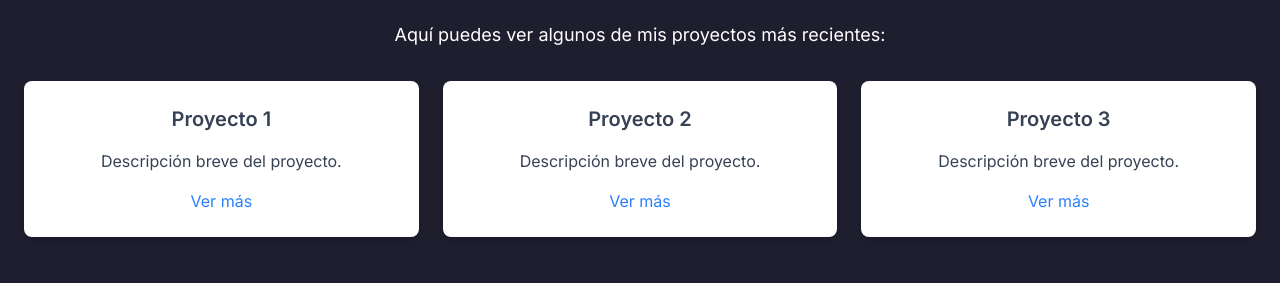
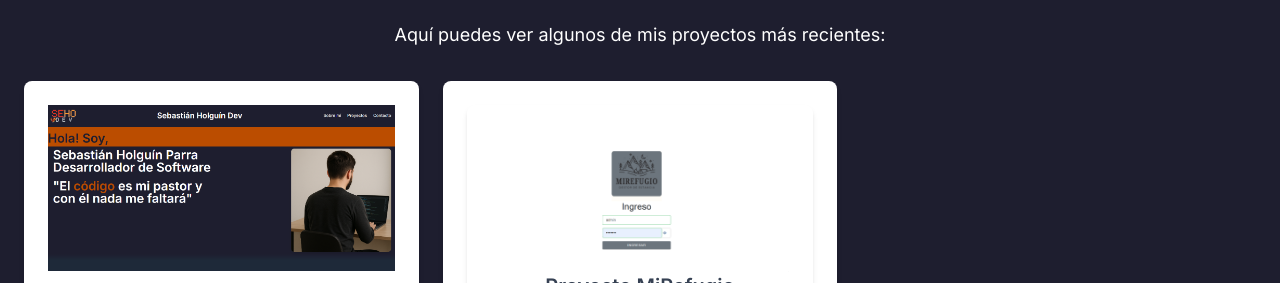
Before and after one commit to holguin356/sebasholguinweb, a website built with Vite: page index.html in a window 1280 px wide. Shown: the part 1227-1510 px from the top of the page. Built offline with nearby package versions, Linux system fonts and the light colour scheme.

Commit message:
Detalles finales

```diff
--- a/index.html
+++ b/index.html
@@ -5,7 +5,6 @@
   <meta charset="UTF-8">
   <meta name="viewport" content="width=device-width, initial-scale=1.0">
   <title>Sebastián Holguín | Desarrollador de Software</title>
-  <meta name="google-site-verification" content="0alAmmYz2h3y9Za17TGsuMu0FoVhEaFIcuMasi8aJuc" />
   <!--SEO-->
   <meta name="description"
     content="Portafolio profesional de Sebastián Holguín Parra, desarrollador de software especializado en aplicaciones web y móviles.">
--- a/src/main.js
+++ b/src/main.js
@@ -1,6 +1,10 @@
 import "./style.css";
 import logo from "/src/logo.png";
 import img1 from "/src/img1.png";
+import proyecto1 from "/src/proyecto1.PNG";
+import proyecto2 from "/src/proyecto2.PNG";
+import proyecto21 from "/src/proyecto2-1.PNG";
+
 
 // Insertamos el contenido HTML para el portafolio en el div con id "app"
 document.querySelector("#app").innerHTML = `
@@ -10,9 +14,9 @@ document.querySelector("#app").innerHTML = `
     <h1 class="hidden sm:block md:text-3xl text-2xl font-semibold mr-4">Sebastián Holguín Dev</h1>
 
     <ul class="flex gap-6 text-sm sm:text-base">
-      <li><a href="#about" class="hover:text-red-400">Sobre mí</a></li>
-      <li><a href="#projects" class="hover:text-yellow-400">Proyectos</a></li>
-      <li><a href="#contact" class="hover:text-yellow-400">Contacto</a></li>
+      <li><a href="#about" class="hover:text-amber-700">Sobre mí</a></li>
+      <li><a href="#projects" class="hover:text-amber-700">Proyectos</a></li>
+      <li><a href="#contact" class="hover:text-amber-700">Contacto</a></li>
     </ul>
   </nav>
 </header>
@@ -53,7 +57,7 @@ document.querySelector("#app").innerHTML = `
       <div class="mx-auto pb-4 px-6 text-center md:w-1/2 w-full text-white">
         <h2 class="md:text-5xl text-3xl font-semibold mb-6">Sobre mí</h2>
         <p class="md:text-3xl text-xl">
-          Soy Sebastián Holguín, sueño con ser un gran desarrollador.
+          Soy <span class="text-amber-700">Sebastián Holguín</span>, sueño con ser un gran desarrollador.
           Estoy en busca de una empresa que me guíe y me ayude a crecer como programador,
           seguir buenas prácticas como el código limpio y mejorar cada día en lo que me apasiona.
         </p>
@@ -79,12 +83,13 @@ document.querySelector("#app").innerHTML = `
           <a href="https://drive.google.com/file/d/1_l1msroVry7IOmttEqXYAyhKSASSDKpH/view?usp=sharing" target="_blank"
             class="transition-all text-[#BB4D00] hover:scale-200 duration-300" title="Ver CV">
 
-            <svg viewBox="0 0 24 24" height="50" width="50" xmlns="http://www.w3.org/2000/svg"
-              stroke="currentColor" fill="#1F2937">
+            <svg viewBox="0 0 24 24" height="50" width="50" xmlns="http://www.w3.org/2000/svg" stroke="currentColor"
+              fill="#1F2937">
               <g id="SVGRepo_bgCarrier" stroke-width="0"></g>
               <g id="SVGRepo_tracerCarrier"></g>
               <g id="SVGRepo_iconCarrier">
-                <path d="M3 24h19v-23h-1v22h-18v1zm17-24h-18v22h18v-22zm-3 17h-12v1h12v-1zm0-3h-12v1h12v-1zm0-3h-12v1h12v-1zm-7.348-3.863l.948.3c-.145.529-.387.922-.725 1.178-.338.257-.767.385-1.287.385-.643 0-1.171-.22-1.585-.659-.414-.439-.621-1.04-.621-1.802 0-.806.208-1.432.624-1.878.416-.446.963-.669 1.642-.669.592 0 1.073.175 1.443.525.221.207.386.505.496.892l-.968.231c-.057-.251-.177-.449-.358-.594-.182-.146-.403-.218-.663-.218-.359 0-.65.129-.874.386-.223.258-.335.675-.335 1.252 0 .613.11 1.049.331 1.308.22.26.506.39.858.39.26 0 .484-.082.671-.248.187-.165.322-.425.403-.779zm3.023 1.78l-1.731-4.842h1.06l1.226 3.584 1.186-3.584h1.037l-1.734 4.842h-1.044z"/>
+                <path
+                  d="M3 24h19v-23h-1v22h-18v1zm17-24h-18v22h18v-22zm-3 17h-12v1h12v-1zm0-3h-12v1h12v-1zm0-3h-12v1h12v-1zm-7.348-3.863l.948.3c-.145.529-.387.922-.725 1.178-.338.257-.767.385-1.287.385-.643 0-1.171-.22-1.585-.659-.414-.439-.621-1.04-.621-1.802 0-.806.208-1.432.624-1.878.416-.446.963-.669 1.642-.669.592 0 1.073.175 1.443.525.221.207.386.505.496.892l-.968.231c-.057-.251-.177-.449-.358-.594-.182-.146-.403-.218-.663-.218-.359 0-.65.129-.874.386-.223.258-.335.675-.335 1.252 0 .613.11 1.049.331 1.308.22.26.506.39.858.39.26 0 .484-.082.671-.248.187-.165.322-.425.403-.779zm3.023 1.78l-1.731-4.842h1.06l1.226 3.584 1.186-3.584h1.037l-1.734 4.842h-1.044z" />
               </g>
             </svg>
             </svg>
@@ -137,29 +142,54 @@ document.querySelector("#app").innerHTML = `
 <section id="projects" class="py-12 bg-[#1e1e2f] ">
   <div class="w-full mx-auto px-6 text-center text-white">
     <h2 class="text-3xl font-semibold mb-6">Mis Proyectos</h2>
-    <p class="text-lg text-white" >
+    <p class="text-lg text-white">
       Aquí puedes ver algunos de mis proyectos más recientes:
     </p>
     <!-- Lista de proyectos, puedes agregar más según sea necesario -->
     <div class="grid grid-cols-1 md:grid-cols-2 lg:grid-cols-3 gap-6 mt-8">
       <div class="bg-white p-6 rounded-lg shadow-md">
-        <h3 class="text-xl font-semibold mb-4 text-gray-700">Proyecto 1</h3>
-        <p class="text-gray-700 mb-4">Descripción breve del proyecto.</p>
-        <a href="#" class="text-blue-500">Ver más</a>
+        <img src="${proyecto1}" alt="Proyecto 1" class="mr-4 pb-4">
+        <h3 class="text-xl font-semibold mb-4 text-gray-700">Sebas holguin web</h3>
+        <p class="text-gray-700 mb-4">Creé mi portafolio utilizando HTML, JavaScript y Tailwind CSS, con Vite para
+          optimizar el rendimiento. El diseño es responsive, adaptándose a todos los dispositivos. Implementé buenas
+          prácticas de SEO como etiquetas meta mejorando la visibilidad en los motores de búsqueda.</p>
+        <a href="https://github.com/holguin356/sebasholguinweb" target="_blank" class="text-blue-500">Ver más</a>
       </div>
       <div class="bg-white p-6 rounded-lg shadow-md">
-        <h3 class="text-xl font-semibold mb-4 text-gray-700">Proyecto 2</h3>
-        <p class="text-gray-700 mb-4">Descripción breve del proyecto.</p>
-        <a href="#" class="text-blue-500">Ver más</a>
+        <div class="bg-white p-6 rounded-lg shadow-md relative group ">
+          <!-- Imagen principal -->
+          <img src="${proyecto2}" alt="Proyecto 2"
+            class=" inset-0 object-cover transition-opacity duration-500 opacity-100 group-hover:opacity-0" />
+
+          <!-- Imagen en hover -->
+          <img src="${proyecto21}" alt="Proyecto 2"
+            class="absolute inset-0 object-cover transition-opacity duration-500 opacity-0 group-hover:opacity-100" />
+          <div>
+            <h3 class="text-xl font-semibold mb-4 text-gray-700">Proyecto MiRefugio</h3>
+            <p class="text-gray-700 mb-4">Aplicación web interna para gestión de hospedajes, desarrollada con C#,
+              Blazor,
+              Entity Framework Core y arquitectura en N capas. Administra usuarios, pisos, habitaciones y servicios con
+              control de acceso por roles, login seguro y panel de estadísticas. Usa patrones como CQRS y DTOs para
+              mantener
+              el código limpio y escalable.</p>
+            <a href="#" class="text-blue-500">Ver más</a>
+          </div>
+        </div>
       </div>
+      <!--
       <div class="bg-white p-6 rounded-lg shadow-md">
         <h3 class="text-xl font-semibold mb-4 text-gray-700">Proyecto 3</h3>
         <p class="text-gray-700 mb-4">Descripción breve del proyecto.</p>
         <a href="#" class="text-blue-500">Ver más</a>
       </div>
+      -->
     </div>
   </div>
 </section>
+
+<!-- Transición -->
+<div class="h-6 bg-gradient-to-b from-[#1e1e2f] to-[#F3F4F6]"></div>
+
 
 <!-- Sección de contacto -->
 <section id="contact" class="bg-gray-100 py-12">
@@ -169,8 +199,17 @@ document.querySelector("#app").innerHTML = `
       Si tienes alguna pregunta o quieres discutir una colaboración, no dudes en ponerte en contacto conmigo.
     </p>
     <div class="mt-8">
-      <a href="mailto:sebasholguin356@gmail.com" class="text-blue-500">Enviar correo</a>
+      <a href="https://wa.me/573235186098?text=Hola%20Sebasti%C3%A1n%2C%20vi%20tu%20portafolio%20web%20y%20me%20gustar%C3%ADa%20saber%20m%C3%A1s%20sobre%20tu%20trabajo%20como%20desarrollador."
+        target="_blank"
+        class="inline-flex items-center gap-2 bg-green-500 hover:bg-green-600 text-white font-semibold py-2 px-4 rounded-xl transition-all duration-200 shadow-md">
+        <svg xmlns="http://www.w3.org/2000/svg" class="h-5 w-5 fill-white" viewBox="0 0 32 32">
+          <path
+            d="M16 0c-8.837 0-16 7.163-16 16 0 2.837.74 5.557 2.137 7.977l-2.137 8.023 8.229-2.145c2.377 1.295 5.064 1.978 7.771 1.978 8.837 0 16-7.163 16-16s-7.163-16-16-16zM16 29.333c-2.347 0-4.637-.627-6.659-1.815l-.476-.278-4.884 1.273 1.295-4.792-.311-.492c-1.23-1.946-1.883-4.185-1.883-6.495 0-6.703 5.457-12.161 12.161-12.161s12.161 5.457 12.161 12.161c0 6.703-5.457 12.161-12.161 12.161zM23.529 19.751c-.351-.176-2.078-1.023-2.4-1.139s-.559-.176-.791.176-.911 1.139-1.118 1.377c-.207.234-.396.263-.747.088-.351-.176-1.479-.547-2.819-1.744-1.042-.929-1.744-2.077-1.949-2.428-.207-.351-.021-.54.156-.714.162-.162.351-.421.527-.632.176-.207.234-.351.351-.586.117-.234.059-.439-.029-.615s-.791-1.895-1.085-2.59c-.284-.684-.574-.59-.791-.602l-.676-.012c-.234 0-.615.088-.935.439s-1.23 1.202-1.23 2.929 1.26 3.395 1.435 3.629c.176.234 2.493 3.805 6.042 5.184.843.364 1.5.58 2.012.741.844.268 1.611.23 2.22.14.676-.102 2.078-.848 2.371-1.665.293-.818.293-1.52.205-1.665-.088-.146-.322-.234-.673-.41z" />
+        </svg>
+        Enviar mensaje de WhatsApp
+      </a>
     </div>
+
   </div>
 </section>
 `;
--- a/src/style.css
+++ b/src/style.css
@@ -85,9 +85,7 @@ button:focus-visible {
     color: #213547;
     background-color: #ffffff;
   }
-  a:hover {
-    color: #747bff;
-  }
+
   button {
     background-color: #f9f9f9;
   }
--- a/vite.config.js
+++ b/vite.config.js
@@ -3,5 +3,5 @@ import tailwindcss from '@tailwindcss/vite'
 
 export default defineConfig({
   plugins: [tailwindcss()],
-  base: process.env.NODE_ENV === 'production' ? '/sebasholguinweb/' : 'hola',
+  base: process.env.NODE_ENV === 'production' ? '/sebasholguinweb/' : '',
 })
```
Also changed, not shown: public/proyecto1.PNG (added), src/proyecto1.PNG (added), src/proyecto2-1.png (added), src/proyecto2.png (added).
